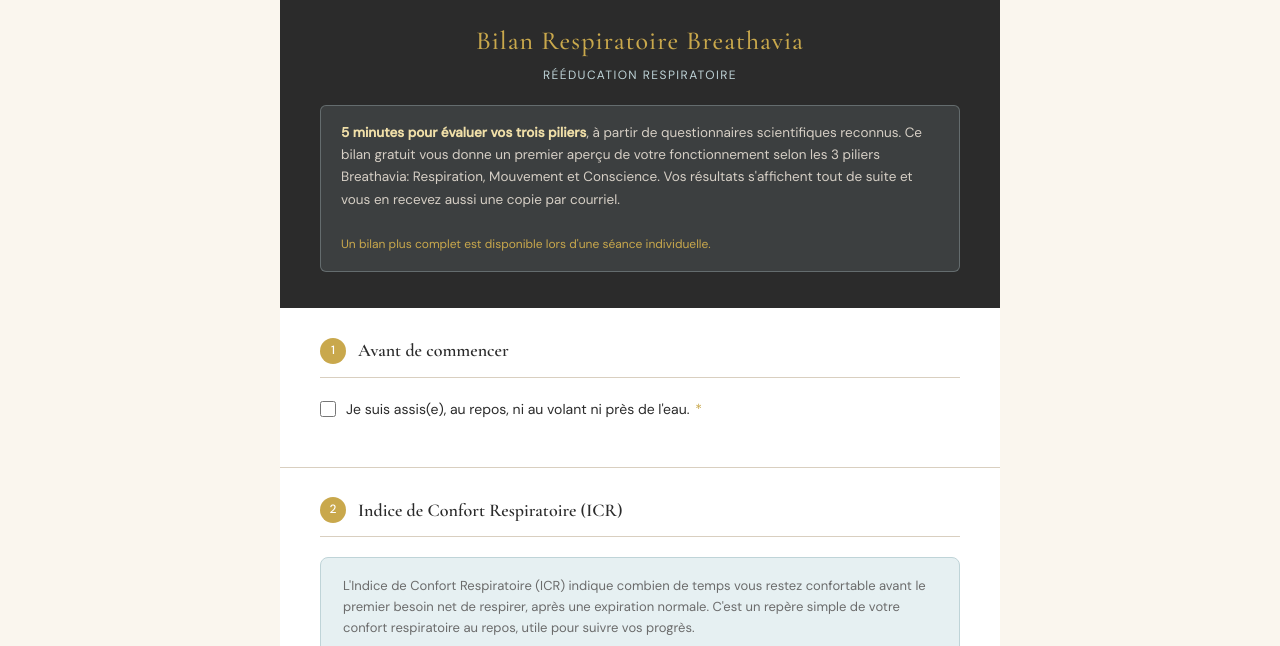
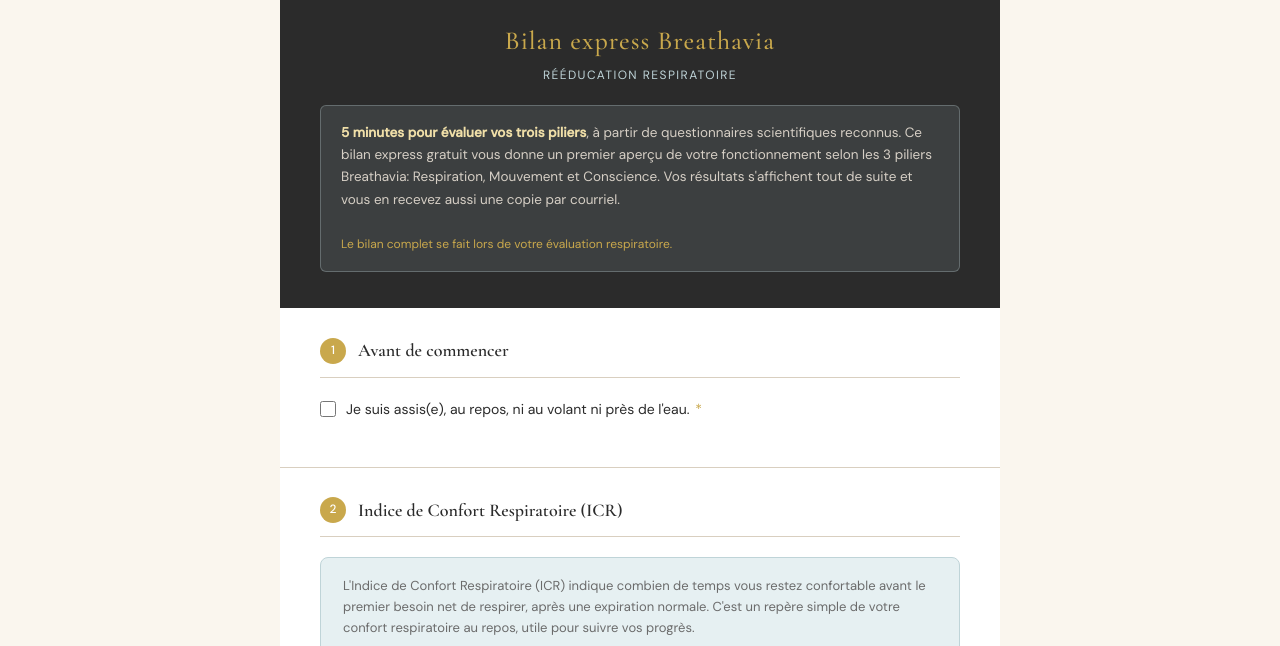
Before and after one commit to Breathavia/bilan-respiratoire, a plain HTML site: page index.html in a window 1280 px wide. Shown: the part 143-789 px from the top of the page. Drawn offline with nearby package versions, Linux system fonts and the light colour scheme.

Commit message:
index.html

```diff
--- a/index.html
+++ b/index.html
@@ -3,7 +3,7 @@
 <head>
 <meta charset="UTF-8">
 <meta name="viewport" content="width=device-width, initial-scale=1.0">
-<title>Bilan Respiratoire Breathavia</title>
+<title>Bilan express Breathavia</title>
 <link href="https://fonts.googleapis.com/css2?family=Cormorant+Garamond:ital,wght@0,400;0,500;0,600;1,400&family=DM+Sans:wght@300;400;500&display=swap" rel="stylesheet">
 <style>
 *,*::before,*::after{box-sizing:border-box;margin:0;padding:0}
@@ -480,9 +480,9 @@ var TOOLS = {
 // ============================================================
 var T = {
 fr: {
-  h1:"Bilan Respiratoire Breathavia",
+  h1:"Bilan express Breathavia",
   tagline:"Rééducation Respiratoire",
-  intro:"<strong>5 minutes pour évaluer vos trois piliers</strong>, à partir de questionnaires scientifiques reconnus. Ce bilan gratuit vous donne un premier aperçu de votre fonctionnement selon les 3 piliers Breathavia: Respiration, Mouvement et Conscience. Vos résultats s'affichent tout de suite et vous en recevez aussi une copie par courriel.<br><br><span style=\"color:#C9A84C;font-size:12px;\">Un bilan plus complet est disponible lors d'une séance individuelle.</span>",
+  intro:"<strong>5 minutes pour évaluer vos trois piliers</strong>, à partir de questionnaires scientifiques reconnus. Ce bilan express gratuit vous donne un premier aperçu de votre fonctionnement selon les 3 piliers Breathavia: Respiration, Mouvement et Conscience. Vos résultats s'affichent tout de suite et vous en recevez aussi une copie par courriel.<br><br><span style=\"color:#C9A84C;font-size:12px;\">Le bilan complet se fait lors de votre évaluation respiratoire.</span>",
   s1_title:"Avant de commencer",
   secu_assis:"Je suis assis(e), au repos, ni au volant ni près de l'eau.",
   s2_title:"Indice de Confort Respiratoire (ICR)",
@@ -501,7 +501,7 @@ fr: {
   z1_range:"10 à 20 s", z1_label:"Zone de confort à développer",
   z2_range:"20 à 40 s", z2_label:"Zone de confort intermédiaire",
   z3_range:"plus de 40 s", z3_label:"Zone de confort élevée",
-  s3_title:"Recevez votre bilan complet en trois piliers",
+  s3_title:"Recevez votre bilan express en trois piliers",
   s3_sub:"Il reste quelques questions courtes, puis vos résultats s'afficheront.",
   lbl_prenom:"Prénom", lbl_email:"Adresse courriel", ph_prenom:"Prénom",
   consent_a:"Je comprends que ce bilan est indicatif et non un diagnostic médical. J'accepte que Breathavia recueille mes réponses, y compris des renseignements de santé, pour calculer mon bilan et me l'envoyer par courriel.",
@@ -540,7 +540,7 @@ fr: {
   err_missing:"Veuillez répondre à toutes les questions obligatoires (*) avant de continuer.",
   foot_refs:"Questionnaire de Nijmegen: Van Dixhoorn &amp; Duivenvoorden (1985)<br>Godin-Shephard: Godin &amp; Shephard (1985)<br>PSS-4 : Cohen et Williamson (1988)<br>Version française adaptée par Breathavia.",
   // Résultats
-  res_title:"Votre bilan Breathavia", res_hello:"Bonjour",
+  res_title:"Votre bilan express Breathavia", res_hello:"Bonjour",
   res_copy:"Une copie de votre bilan vous est aussi envoyée par courriel.",
   res_pillars:"Vos trois piliers",
   p_resp:"Respiration", p_mouv:"Mouvement", p_cons:"Conscience",
@@ -566,7 +566,7 @@ fr: {
   res_limits_h:"Limites de ce bilan",
   res_limits:"Ce bilan s'appuie sur des questionnaires scientifiques reconnus, mais ce n'est pas un diagnostic et il ne remplace pas une évaluation médicale. Votre ICR peut varier selon l'heure, le stress ou le sommeil. Ne modifiez jamais une médication en fonction de ce résultat. Les niveaux par pilier sont des repères indicatifs établis par Breathavia.",
   res_next:"Pour aller plus loin, vous pouvez écrire à hello@breathavia.com ou visiter breathavia.com.",
-  res_author:"Bilan conçu par Adnan Mehanovic, ostéopathe depuis 20 ans et seul instructeur Buteyko certifié au Québec.",
+  res_author:"Bilan conçu par Adnan Mehanovic, ostéopathe et kinésiologue, instructeur certifié Buteyko Clinic International et Oxygen Advantage.",
   ex_redo:"Refaites votre ICR dans 7 jours, au réveil, dans les mêmes conditions.",
   all_solid:"Vos trois piliers sont solides. Vous pouvez aller plus loin en affinant le pilier {X}.",
   ex_resp_t:"Respiration douce (3 minutes)",
@@ -578,9 +578,9 @@ fr: {
   btn_lang:"English"
 },
 en: {
-  h1:"Breathavia Respiratory Assessment",
+  h1:"Breathavia Quick Breathing Check-up",
   tagline:"Respiratory Retraining",
-  intro:"<strong>5 minutes to assess your three pillars</strong>, based on recognized scientific questionnaires. This free assessment gives you a first overview of how you function across the 3 Breathavia pillars: Breathing, Movement and Awareness. Your results appear right away and you also receive a copy by email.<br><br><span style=\"color:#C9A84C;font-size:12px;\">A more complete assessment is available during an individual session.</span>",
+  intro:"<strong>5 minutes to assess your three pillars</strong>, based on recognized scientific questionnaires. This free quick check-up gives you a first overview of how you function across the 3 Breathavia pillars: Breathing, Movement and Awareness. Your results appear right away and you also receive a copy by email.<br><br><span style=\"color:#C9A84C;font-size:12px;\">The complete assessment is done during your breathing evaluation.</span>",
   s1_title:"Before you begin",
   secu_assis:"I am seated and at rest, and I am not driving or near water.",
   s2_title:"Breathing Comfort Index (BCI)",
@@ -599,7 +599,7 @@ en: {
   z1_range:"10 to 20 s", z1_label:"Comfort zone to develop",
   z2_range:"20 to 40 s", z2_label:"Intermediate comfort zone",
   z3_range:"over 40 s", z3_label:"High comfort zone",
-  s3_title:"Receive your full three-pillar assessment",
+  s3_title:"Receive your three-pillar quick check-up",
   s3_sub:"A few short questions remain, then your results will appear.",
   lbl_prenom:"First name", lbl_email:"Email address", ph_prenom:"First name",
   consent_a:"I understand that this assessment is indicative and not a medical diagnosis. I agree that Breathavia collects my answers, including health information, to calculate my assessment and send it to me by email.",
@@ -637,7 +637,7 @@ en: {
   submit_note:"Your results appear right away and a copy is sent to you by email.",
   err_missing:"Please answer all required questions (*) before continuing.",
   foot_refs:"Nijmegen Questionnaire: Van Dixhoorn &amp; Duivenvoorden (1985)<br>Godin-Shephard: Godin &amp; Shephard (1985)<br>PSS-4: Cohen &amp; Williamson (1988)<br>French version adapted by Breathavia.",
-  res_title:"Your Breathavia assessment", res_hello:"Hello",
+  res_title:"Your Breathavia quick check-up", res_hello:"Hello",
   res_copy:"A copy of your assessment is also being sent to you by email.",
   res_pillars:"Your three pillars",
   p_resp:"Breathing", p_mouv:"Movement", p_cons:"Awareness",
@@ -663,7 +663,7 @@ en: {
   res_limits_h:"Limits of this assessment",
   res_limits:"This assessment relies on recognized scientific questionnaires, but it is not a diagnosis and it does not replace a medical evaluation. Your BCI can vary with the time of day, stress or sleep. Never change a medication based on this result. The pillar levels are indicative benchmarks established by Breathavia.",
   res_next:"To go further, you can write to hello@breathavia.com or visit breathavia.com.",
-  res_author:"Assessment designed by Adnan Mehanovic, osteopath for 20 years and the only certified Buteyko instructor in Quebec.",
+  res_author:"Check-up designed by Adnan Mehanovic, osteopath and kinesiologist, certified Buteyko Clinic International and Oxygen Advantage instructor.",
   ex_redo:"Redo your BCI in 7 days, upon waking, under the same conditions.",
   all_solid:"Your three pillars are solid. You can go further by refining the {X} pillar.",
   ex_resp_t:"Gentle breathing (3 minutes)",
```
